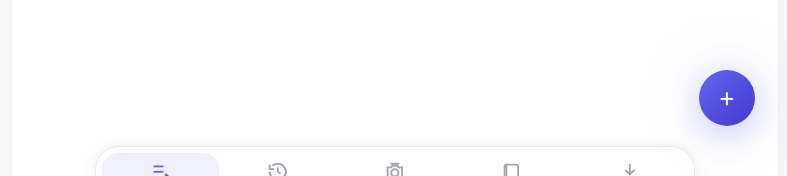
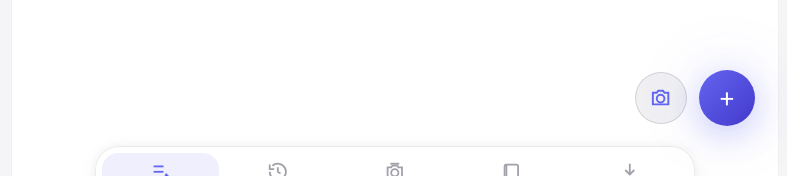
Before and after one commit to blaxcky/FoodSnap, a React (Vite) app: page / in a window 1280 px wide. Shown: the part 578-754 px from the top of the page, without its empty margins (245-1032 px from the left). Built offline with nearby package versions, Linux system fonts and the light colour scheme.

Commit message:
Add photo shortcut next to compose button

```diff
--- a/src/App.tsx
+++ b/src/App.tsx
@@ -4,7 +4,7 @@ import { CameraCaptureModal } from './components/CameraCaptureModal';
 import { EditEntryModal } from './components/EditEntryModal';
 import { ExportPanel } from './components/ExportPanel';
 import { FoodLibrary } from './components/FoodLibrary';
-import { BookIcon, ExportIcon, HistoryIcon, LogIcon, PhotoIcon, SettingsIcon, BoltIcon } from './components/Icons';
+import { BookIcon, CameraIcon, ExportIcon, HistoryIcon, LogIcon, PhotoIcon, SettingsIcon, BoltIcon } from './components/Icons';
 import { PhotoPanel } from './components/PhotoPanel';
 import { SettingsPanel } from './components/SettingsPanel';
 import { SessionList } from './components/SessionList';
@@ -938,6 +938,14 @@ export default function App() {
         <div className="fab-anchor">
           <div className="fab-inner">
             <button
+              className="floating-photo-button"
+              type="button"
+              onClick={handleOpenCamera}
+              aria-label="Capture a food photo"
+            >
+              <CameraIcon className="ui-icon" />
+            </button>
+            <button
               className="floating-compose-button"
               type="button"
               onClick={() => setIsComposerOpen(true)}
--- a/src/styles/app.css
+++ b/src/styles/app.css
@@ -1885,11 +1885,14 @@ button {
 .fab-inner {
   display: flex;
   justify-content: flex-end;
+  align-items: center;
+  gap: 12px;
   width: min(100%, 768px);
   margin: 0 auto;
   padding: 0 22px;
 }
 
+.floating-photo-button,
 .floating-compose-button {
   pointer-events: auto;
   display: inline-flex;
@@ -1909,6 +1912,28 @@ button {
   animation: fab-glow 4s ease-in-out infinite;
 }
 
+.floating-photo-button {
+  width: 52px;
+  height: 52px;
+  border: 1px solid var(--border-vis);
+  border-radius: var(--r-pill);
+  background: var(--bg-raised);
+  color: var(--accent);
+  box-shadow: var(--card-shadow);
+  animation: none;
+}
+
+.floating-photo-button .ui-icon {
+  width: 1.45rem;
+  height: 1.45rem;
+}
+
+.floating-photo-button:hover {
+  background: var(--bg-hover);
+  border-color: var(--accent-border);
+  transform: translateY(-2px);
+}
+
 .floating-compose-button:hover {
   transform: translateY(-2px) scale(1.04);
   box-shadow: var(--fab-shadow-hover);
@@ -2105,9 +2130,13 @@ button {
     width: 100%;
   }
 
+  .floating-photo-button,
   .floating-compose-button {
     width: 52px;
     height: 52px;
+  }
+
+  .floating-compose-button {
     font-size: 1.8rem;
   }
 
```
